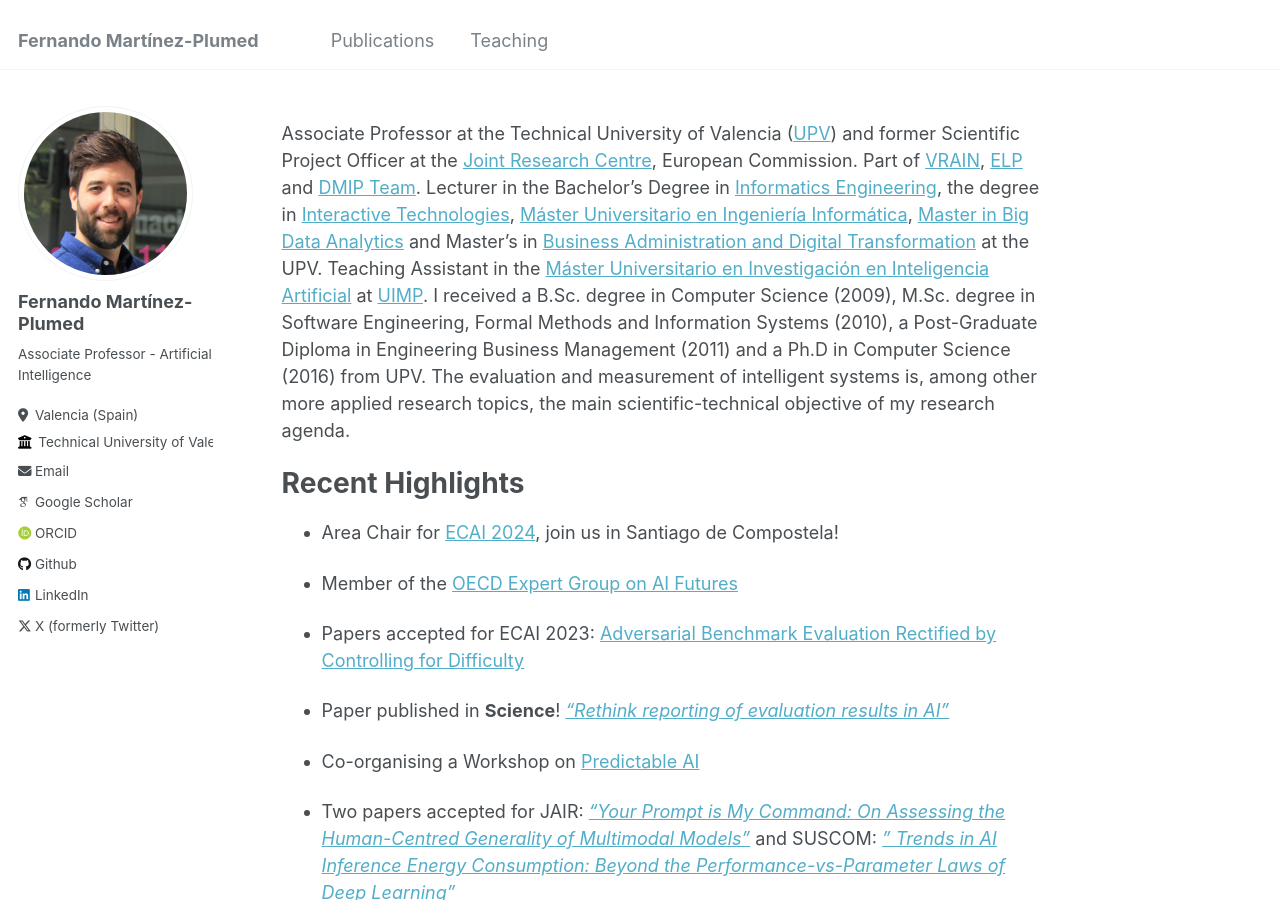
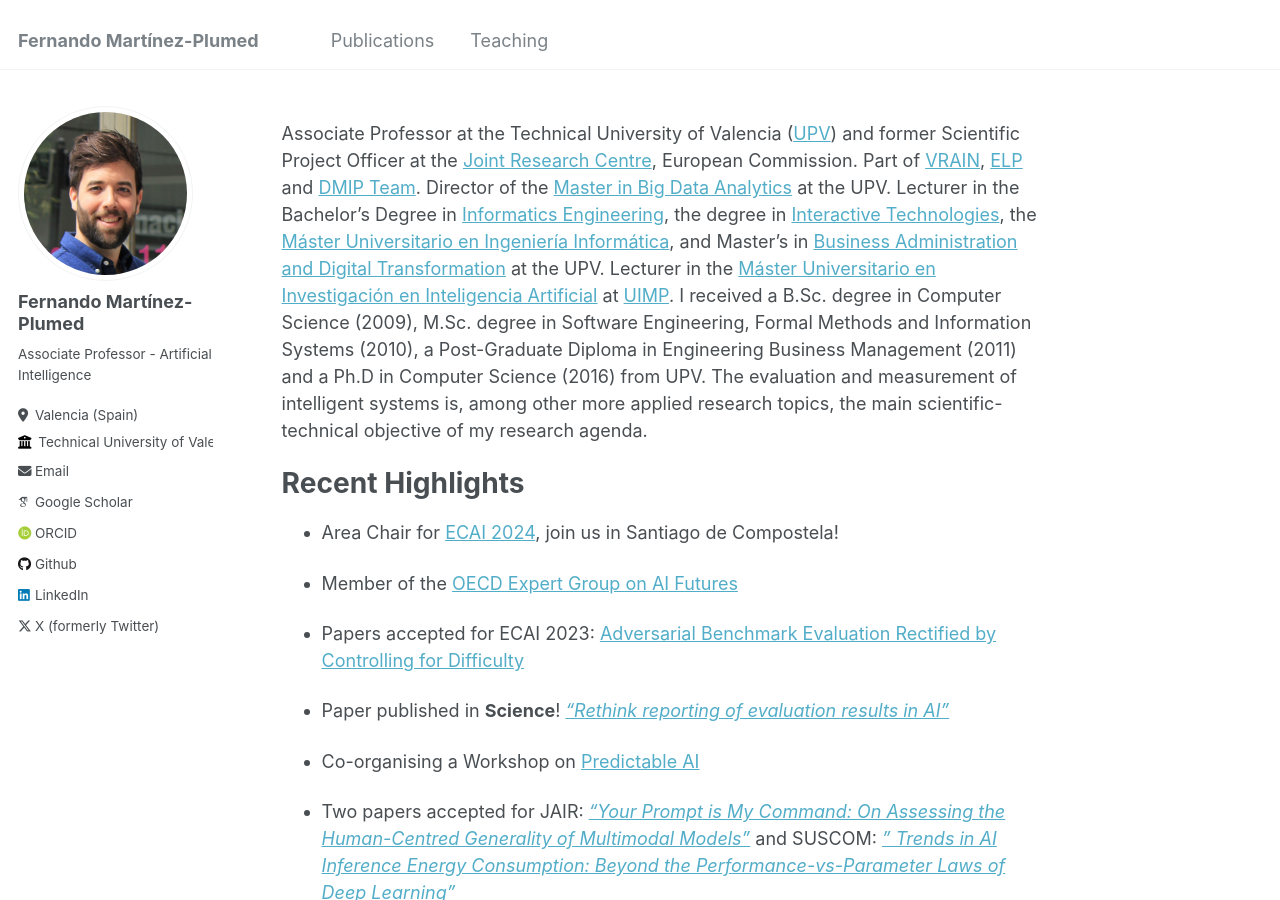
Before and after one commit to nandomp/nandomp.github.io, a Jekyll site: the page built from _pages/about.md, in a window 1280 px wide and 900 px high. Built offline with Jekyll 4.4.1, drawn with Linux system fonts in a browser that asks for light colours; some web fonts are replaced.

Commit message:
Update about.md

```diff
--- a/_pages/about.md
+++ b/_pages/about.md
@@ -8,7 +8,7 @@ redirect_from:
   - /about.html
 ---
 
-Associate Professor at the Technical University of Valencia ([UPV](http://www.upv.es/)) and former Scientific Project Officer at the [Joint Research Centre](https://ec.europa.eu/jrc/en/about/jrc-site/seville), European Commission. Part of [VRAIN](https://vrain.upv.es/),  [ELP](https://elp.webs.upv.es/) and [DMIP Team](https://dmip.webs.upv.es/). Lecturer in the Bachelor's Degree in [Informatics Engineering](https://www.upv.es/titulaciones/GII/), the degree in [Interactive Technologies](https://www.upv.es/titulaciones/GTI/index-en.html),  [Máster Universitario en Ingeniería Informática](http://muiinf.webs.upv.es/), [Master in Big Data Analytics](http://bigdata.inf.upv.es/) and Master's in [Business Administration and Digital Transformation](https://www.cegea.upv.es/es/formacion/) at the UPV. Teaching Assistant in the [Máster Universitario en Investigación en Inteligencia Artificial](http://www.uimp.es/postgrado/estudios/fichaestudio.php?plan=P03S&any=2016-17&verasi=N&lan=es) at [UIMP](http://www.uimp.es/). I received a B.Sc. degree in Computer Science (2009), M.Sc. degree in Software Engineering, Formal Methods and Information Systems (2010), a Post-Graduate Diploma in Engineering Business Management (2011) and a Ph.D in Computer Science (2016) from UPV. The evaluation and measurement of intelligent systems is, among other more applied research topics, the main scientific-technical objective of my research agenda.
+Associate Professor at the Technical University of Valencia ([UPV](http://www.upv.es/)) and former Scientific Project Officer at the [Joint Research Centre](https://ec.europa.eu/jrc/en/about/jrc-site/seville), European Commission. Part of [VRAIN](https://vrain.upv.es/),  [ELP](https://elp.webs.upv.es/) and [DMIP Team](https://dmip.webs.upv.es/). Director of the [Master in Big Data Analytics](http://bigdata.inf.upv.es/) at the UPV. Lecturer in the Bachelor's Degree in [Informatics Engineering](https://www.upv.es/titulaciones/GII/), the degree in [Interactive Technologies](https://www.upv.es/titulaciones/GTI/index-en.html), the [Máster Universitario en Ingeniería Informática](http://muiinf.webs.upv.es/), and Master's in [Business Administration and Digital Transformation](https://www.cegea.upv.es/es/formacion/) at the UPV. Lecturer in the [Máster Universitario en Investigación en Inteligencia Artificial](http://www.uimp.es/postgrado/estudios/fichaestudio.php?plan=P03S&any=2016-17&verasi=N&lan=es) at [UIMP](http://www.uimp.es/). I received a B.Sc. degree in Computer Science (2009), M.Sc. degree in Software Engineering, Formal Methods and Information Systems (2010), a Post-Graduate Diploma in Engineering Business Management (2011) and a Ph.D in Computer Science (2016) from UPV. The evaluation and measurement of intelligent systems is, among other more applied research topics, the main scientific-technical objective of my research agenda.
 
 Recent Highlights
 ======
```
